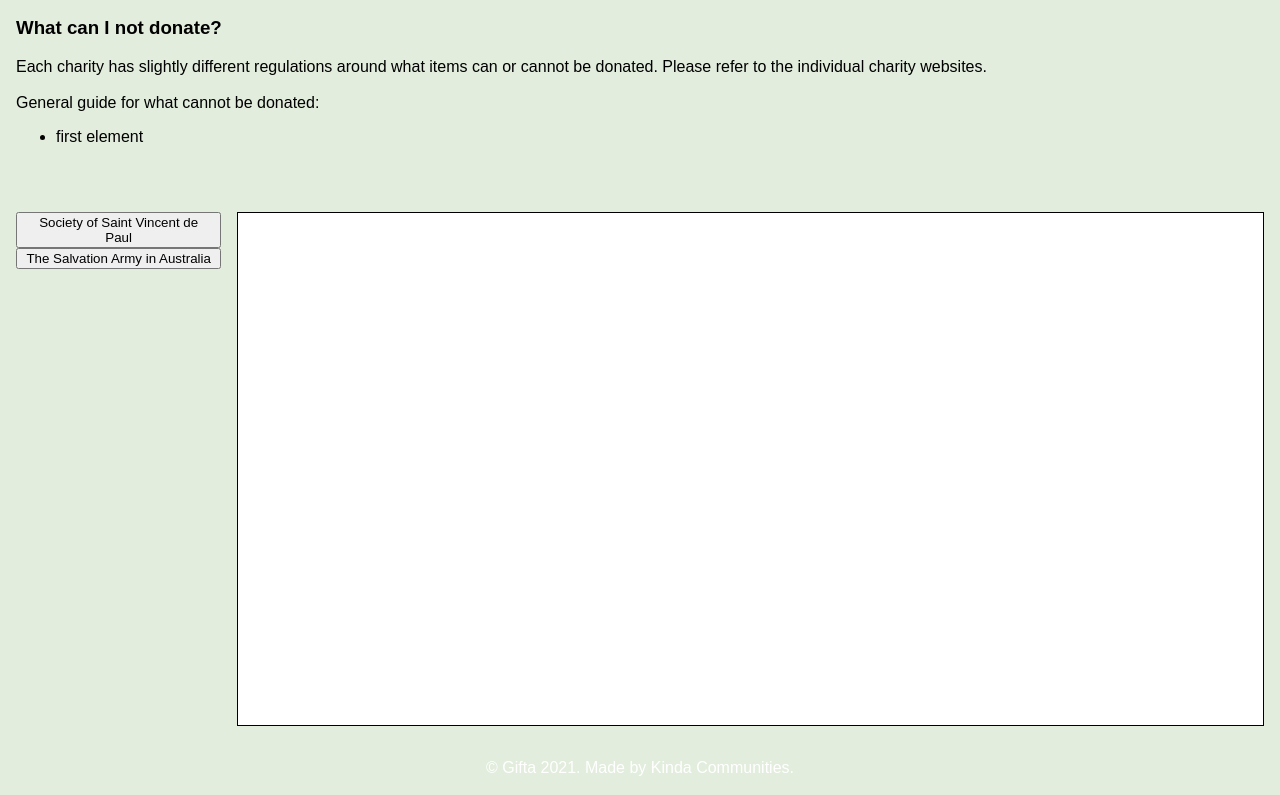
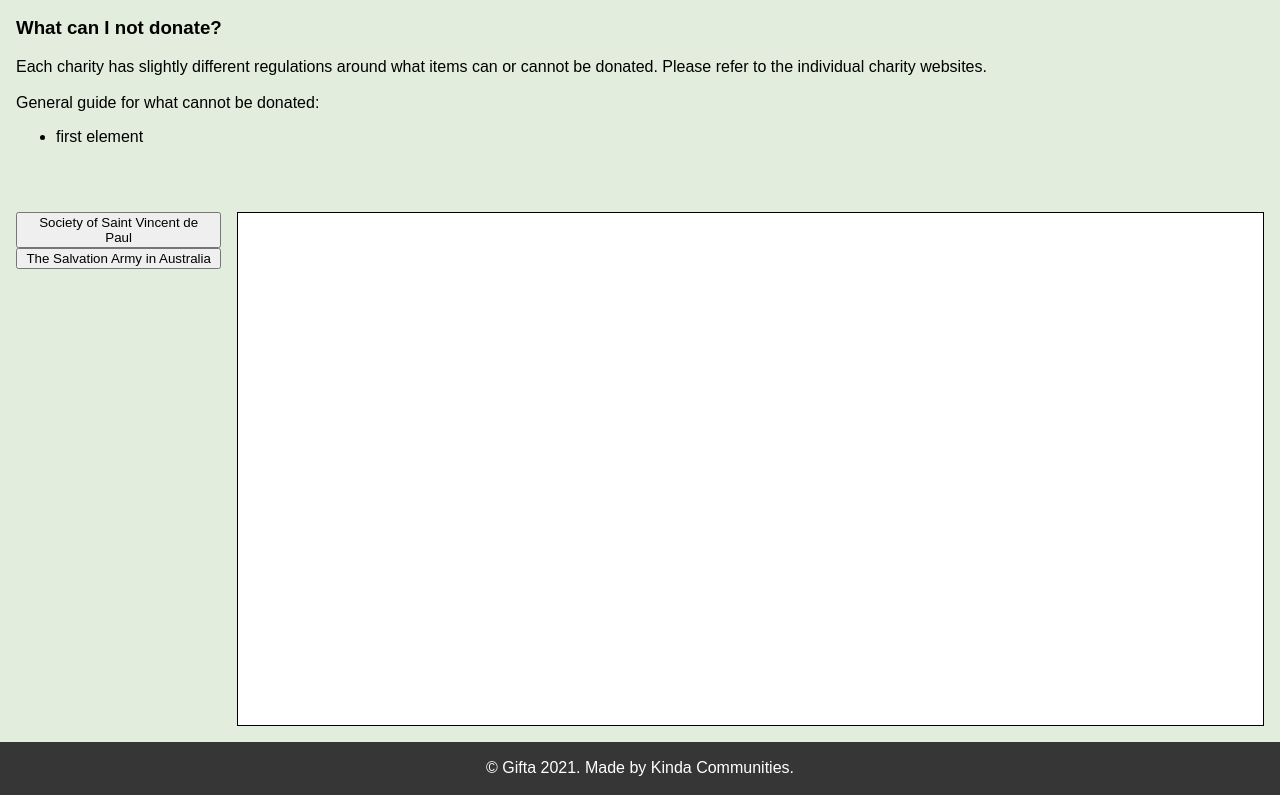
Before and after one commit to DandyCodes/gifta, a plain HTML site: page faq.html in a window 1280 px wide. Shown: the part 551-1346 px from the top of the page. Drawn offline with nearby package versions, Linux system fonts and the light colour scheme.

Commit message:
fixed footer styling in faq

```diff
--- a/assets/css/myfaqstyles.css
+++ b/assets/css/myfaqstyles.css
@@ -1,3 +1,5 @@
+.has-background-dark {
+    background-color: #363636 !important; }
 
 .navbar-brand,
 .navbar-tabs {
```
